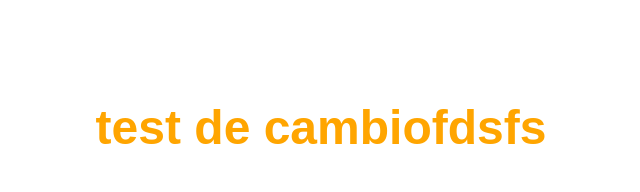
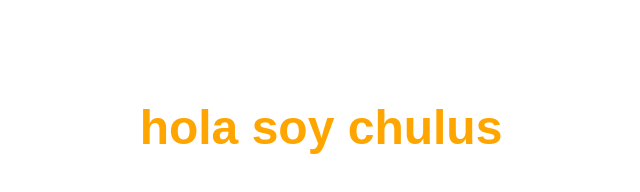
Before and after one commit to GitChulus/Proyecto-web-test, a plain HTML site: page index.html in a window 1280 px wide. Shown: the whole page, without its empty margins (319-959 px from the left). Drawn offline with Linux system fonts and the light colour scheme.

Commit message:
prueba meet 2

```diff
--- a/index.html
+++ b/index.html
@@ -7,6 +7,6 @@
     <link rel="stylesheet" href="estilos.css">
 </head>
 <body>
-    <h1>test de cambiofdsfs</h1>
+    <h1>hola soy chulus</h1>
 </body>
 </html>
```
